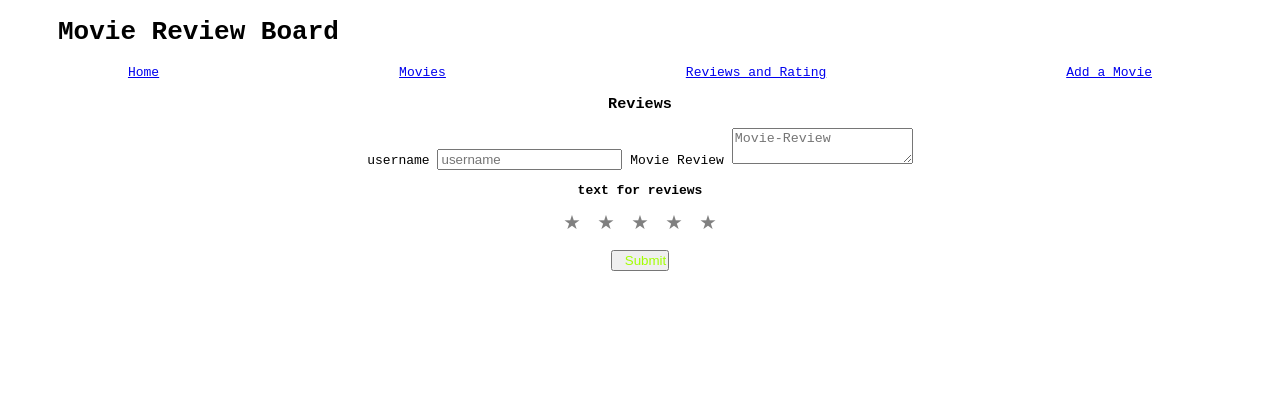
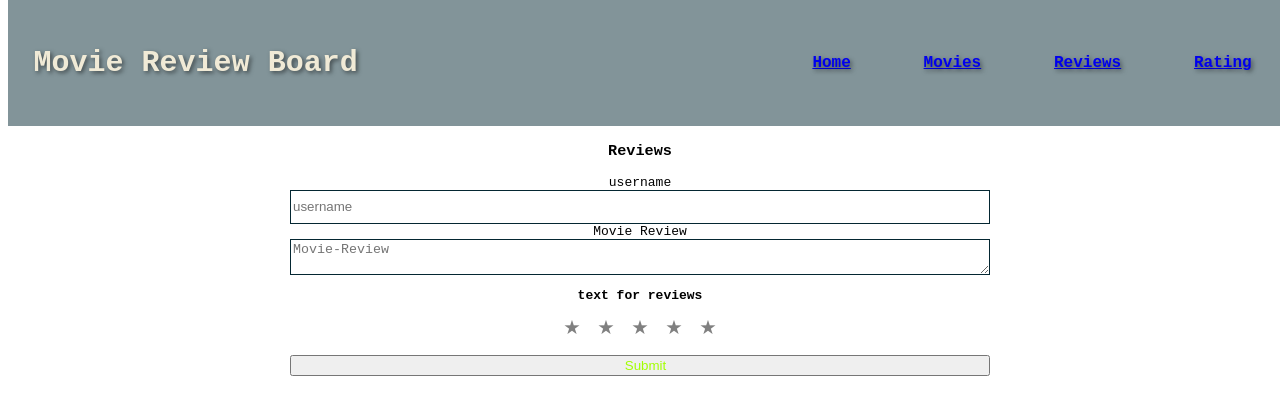
Before and after one commit to jsdi389/movie-review-project, a plain HTML site: page client/index.html in a window 1280 px wide. Drawn offline with Linux system fonts and the light colour scheme; no server answers.

Commit message:
CSS styling for 1024px and 375px

```diff
--- a/client/index.html
+++ b/client/index.html
@@ -18,8 +18,8 @@
       <div id="navigation-bar">
         <a id="home" href="#home-page">Home</a>
         <a href="#main-page">Movies</a>
-        <a href="#review-area">Reviews and Rating</a>
-        <a href="#add-movie">Add a Movie</a>
+        <a href="#review">Reviews</a>
+        <a href="#rating">Rating</a>
       </div>
     </header>
 
--- a/client/style.css
+++ b/client/style.css
@@ -2,17 +2,35 @@ body {
   font-family: monospace;
 }
 
+header {
+  position: fixed;
+  width: 100%;
+  height: 75px;
+  color: #f0ead6;
+  stroke-width: 1%;
+  text-shadow: 2px 2px 4px rgba(0, 0, 0, 0.5);
+  display: flex;
+  flex-direction: row;
+  justify-content: space-between;
+  align-items: center;
+  z-index: 1000;
+  font-weight: 900;
+  top: 0;
+  background-color: #0427327e;
+  font-size: 10px;
+}
+
 header h1 {
-  margin-left: 50px;
+  font-size: 15px;
 }
 
 #navigation-bar {
   display: flex;
+  flex-direction: row;
+  width: 40%;
+  align-items: center;
   justify-content: space-around;
-}
-
-#navigation-bar {
-  align-items: center;
+  margin-right: 2%;
 }
 
 #home-page {
@@ -80,11 +98,11 @@ label:has(input:hover) {
 }
 
 .movieSecttion {
-  background-color: black;
   display: flex;
   flex-direction: column;
   align-items: center;
   flex-wrap: wrap;
+  margin-top: 10%;
 }
 .container {
   position: relative;
@@ -187,3 +205,42 @@ button {
 .list ul li:hover:before {
   transform: scaleX(1);
 }
+
+#review-form {
+  display: flex;
+  flex-direction: column;
+}
+
+@media (min-width: 1024px) {
+  #review-form {
+    width: 700px;
+  }
+
+  #review-form input {
+    height: 30px;
+    border: #042732 solid 1px;
+  }
+
+  #review-form textarea {
+    height: 30px;
+    border: #042732 solid 1px;
+  }
+
+  header h1 {
+    font-size: 30px;
+  }
+
+  #navigation-bar {
+    display: flex;
+    flex-direction: row;
+    width: 40%;
+    align-items: center;
+    justify-content: space-around;
+    margin-right: 2%;
+    font-size: large;
+  }
+
+  header {
+    padding: 2%;
+  }
+}
```
